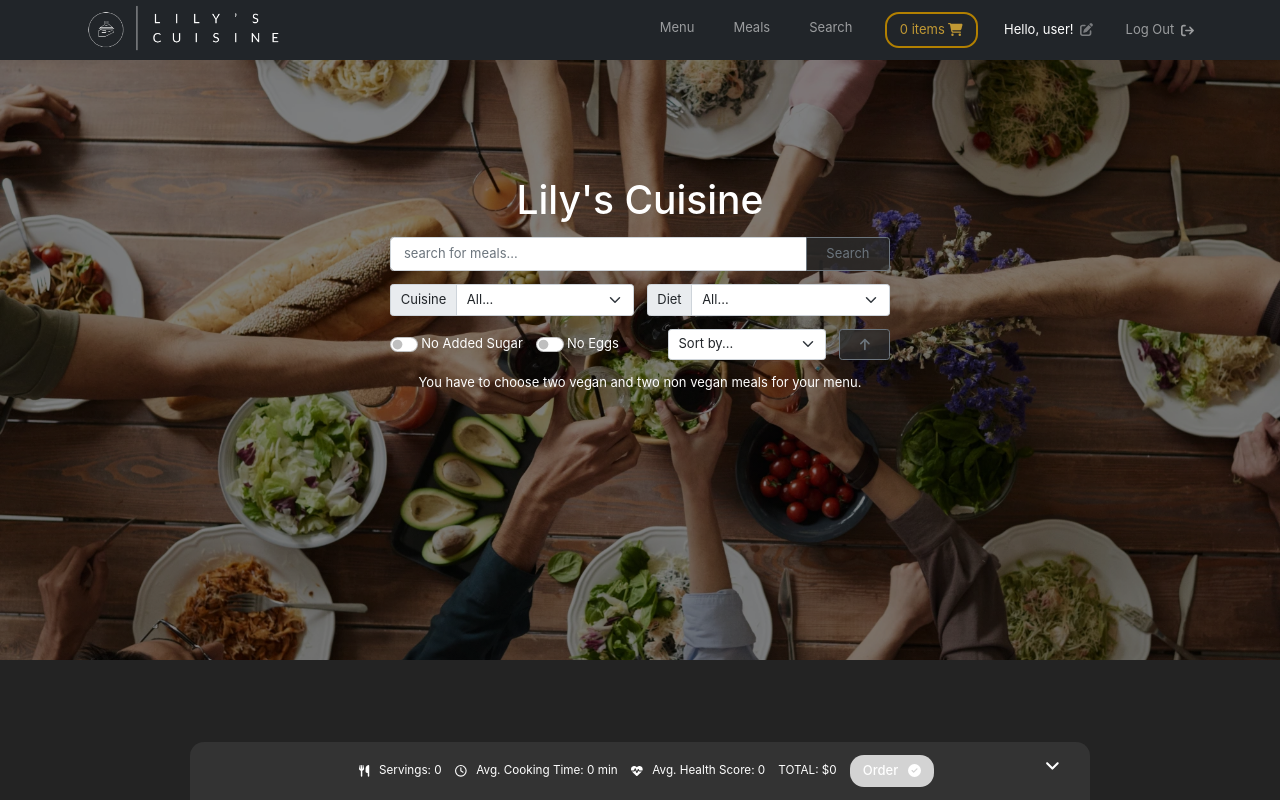
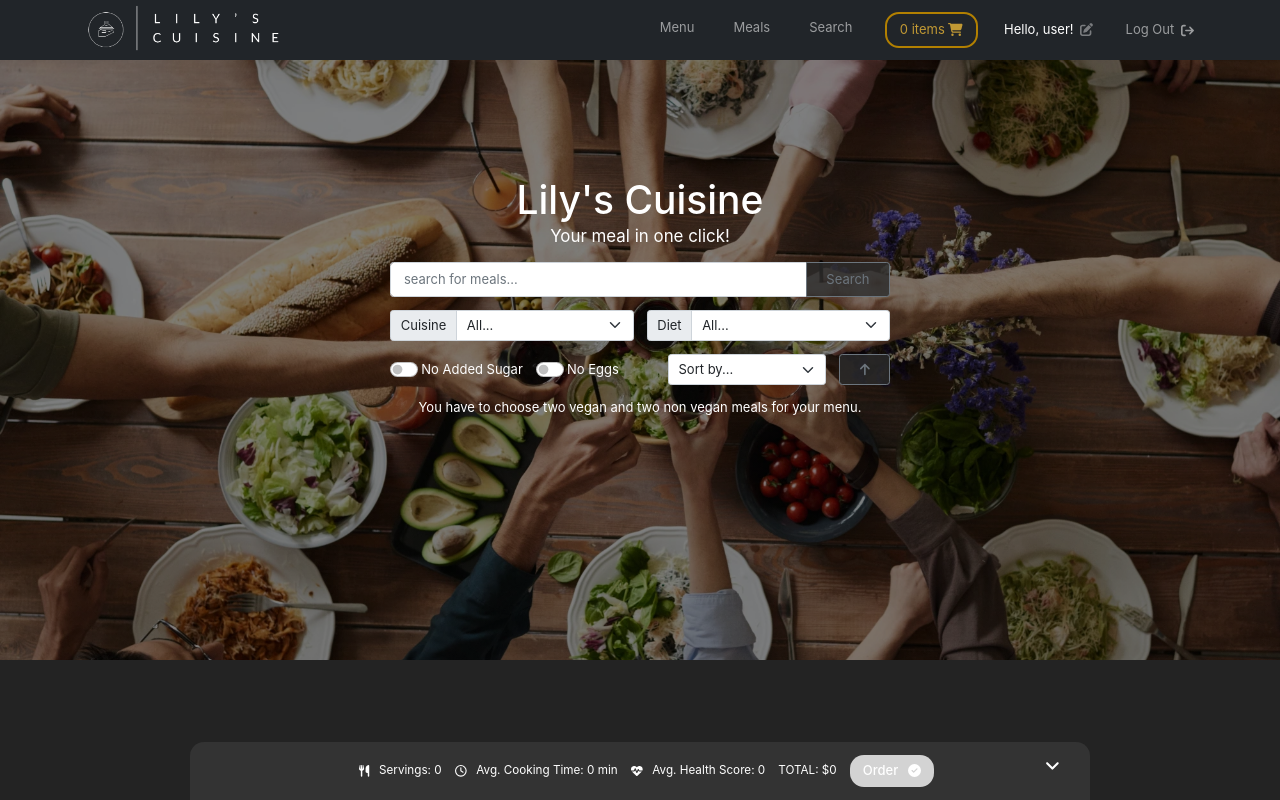
Before and after one commit to DeboraBucci/alkemy-challenge-react, a React (Create React App) app: page / in a window 1280 px wide. Shown: the top 800 px of the page. Built offline with nearby package versions, Linux system fonts and the light colour scheme; sample sign-in values are in the browser's storage.

Commit message:
round the result of the 'randomNumGenerator' function

```diff
--- a/src/components/home/search/SearchHeader.js
+++ b/src/components/home/search/SearchHeader.js
@@ -7,7 +7,7 @@ const SearchHeader = () => {
   const [slogan, setSlogan] = useState();
 
   useEffect(() => {
-    const randomNum = randomNumGenerator(1, 3);
+    const randomNum = Math.round(randomNumGenerator(1, 3));
     randomNum === 1 && setSlogan("Your meal in one click!");
     randomNum === 2 && setSlogan("We cook, you enjoy!");
     randomNum === 3 && setSlogan("Your meal, one click away!");
```
